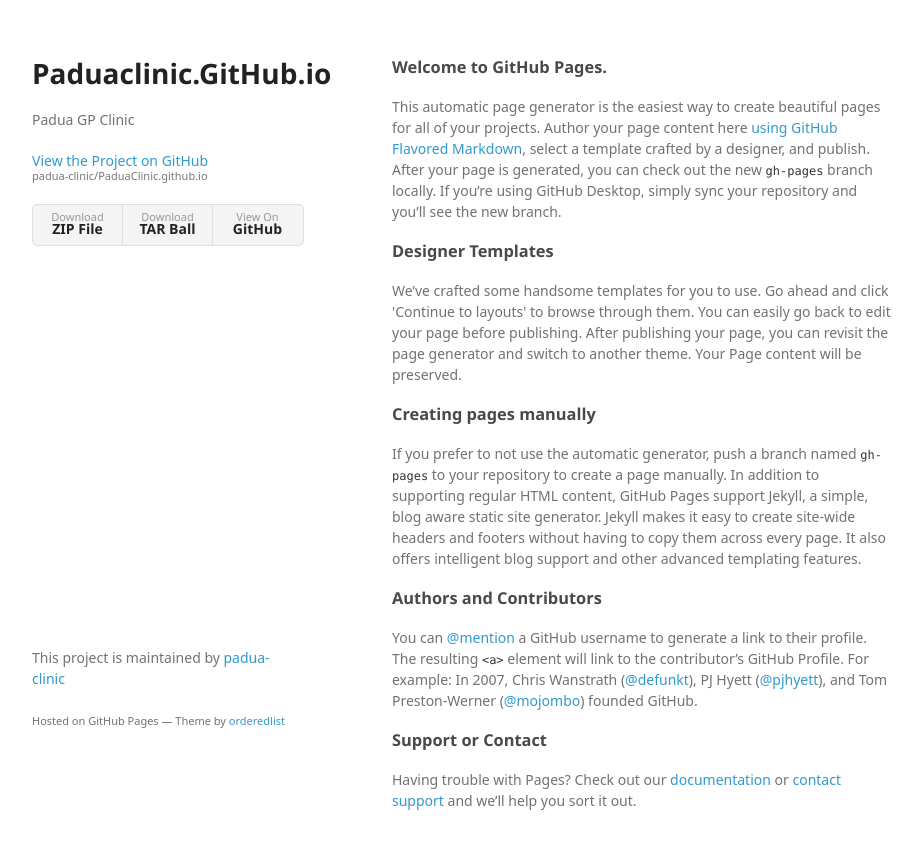
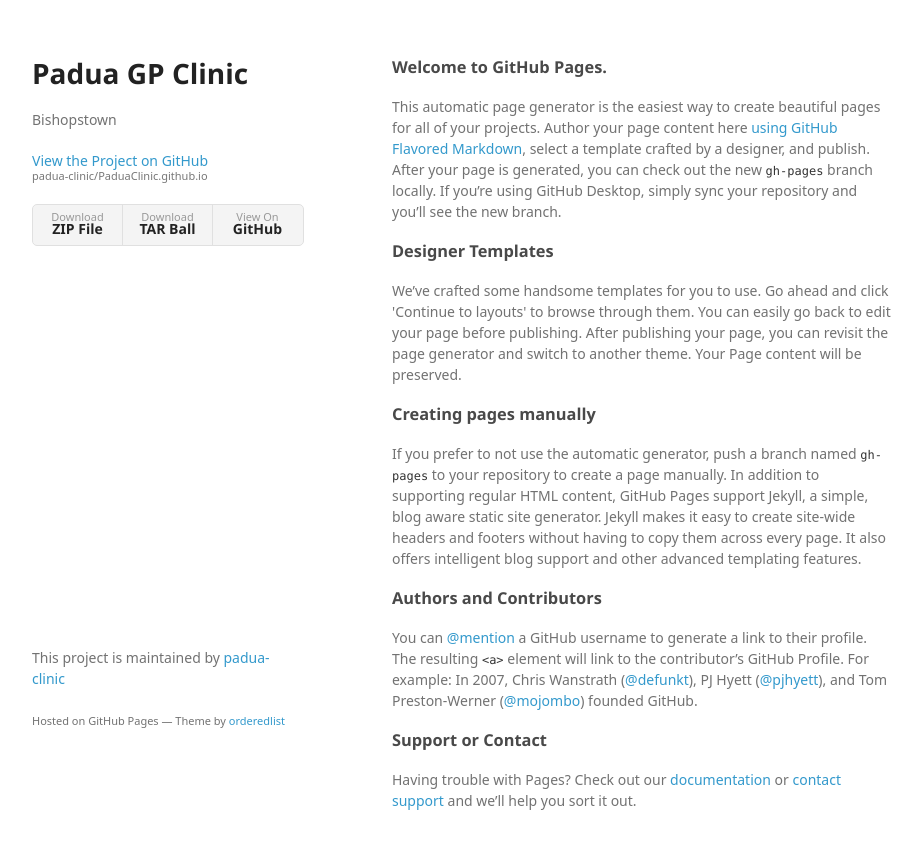
Before and after one commit to padua-clinic/PaduaClinic.github.io, a plain HTML site: page index.html in a window 1280 px wide. Shown: the whole page, without its empty margins (178-1100 px from the left). Drawn offline with Linux system fonts and the light colour scheme; a web font is replaced by a local one.

Commit message:
Update index.html

```diff
--- a/index.html
+++ b/index.html
@@ -3,7 +3,7 @@
   <head>
     <meta charset="utf-8">
     <meta http-equiv="X-UA-Compatible" content="chrome=1">
-    <title>Paduaclinic.GitHub.io by padua-clinic</title>
+    <title>Padua GP Clinic</title>
 
     <link rel="stylesheet" href="stylesheets/styles.css">
     <link rel="stylesheet" href="stylesheets/github-light.css">
@@ -15,8 +15,8 @@
   <body>
     <div class="wrapper">
       <header>
-        <h1>Paduaclinic.GitHub.io</h1>
-        <p>Padua GP Clinic</p>
+        <h1>Padua GP Clinic</h1>
+        <p>Bishopstown</p>
 
         <p class="view"><a href="https://github.com/padua-clinic/PaduaClinic.github.io">View the Project on GitHub <small>padua-clinic/PaduaClinic.github.io</small></a></p>
 
```
